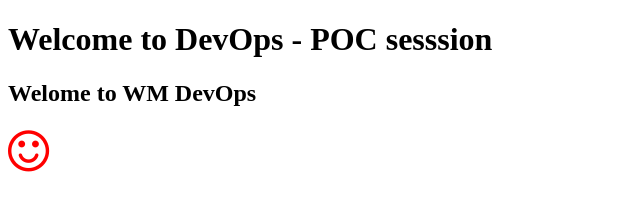
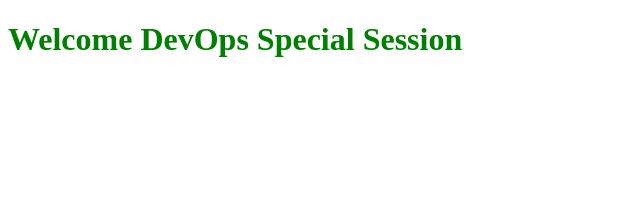
Before and after one commit to srimoole/srimoole, a plain HTML site: page index.html in a window 1280 px wide. Shown: the whole page, without its empty margins (0-640 px from the left). Drawn offline with Linux system fonts and the light colour scheme.

Commit message:
Update index.html

```diff
--- a/index.html
+++ b/index.html
@@ -2,14 +2,13 @@
 <!DOCTYPE html>
 <html>
 <head>
-<title>Font Awesome Icons</title>
+<title>DevOps session</title>
 <meta name="viewport" content="width=device-width, initial-scale=1">
 <link rel="stylesheet" href="https://cdnjs.cloudflare.com/ajax/libs/font-awesome/4.7.0/css/font-awesome.min.css">
 </head>
 <body>
 
-<h1>Welcome to DevOps - POC sesssion</h1>
-<h2>Welome to WM DevOps </h2><i class="fa fa-smile-o" style="font-size:48px;color:red"></i>
+  <h1 style="color:green">Welcome DevOps Special Session</h1>
 
-  </body>
+</body>
 </html>
```
